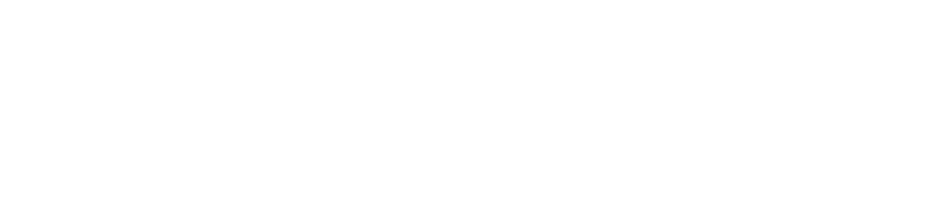
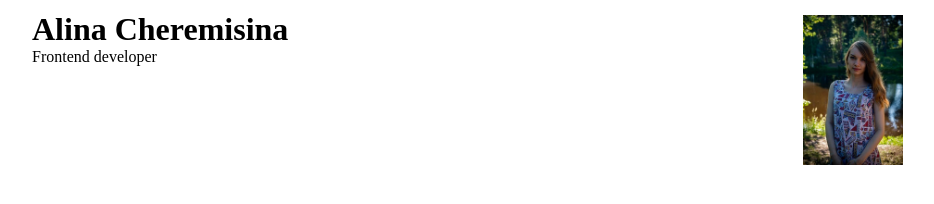
Before and after one commit to AlinaCheremisina/rsschool-cv, a plain HTML site: page index.html in a window 1280 px wide. Shown: the whole page, without its empty margins (82-1016 px from the left). Drawn offline with Linux system fonts and the light colour scheme.

Commit message:
feat: add header

```diff
--- a/index.html
+++ b/index.html
@@ -5,9 +5,19 @@
     <meta http-equiv="X-UA-Compatible" content="IE=edge">
     <meta name="viewport" content="width=device-width, initial-scale=1.0">
     <link rel="stylesheet" href="style.css">
-    <title>CV</title>
+    <title>CV Alina Cheremisina</title>
 </head>
 <body>
-
+  <div class="container">
+    <header>
+      <div class="left-side">
+        <h1>Alina Cheremisina</h1>
+        <p class="profession">Frontend developer</p>
+      </div>
+      <div class="right-side">
+        <img class="photo" src="./photo.jpg" alt="Photo">
+      </div>
+    </header>
+  </div>
 </body>
 </html>
--- a/style.css
+++ b/style.css
@@ -2,3 +2,42 @@ body {
   margin: 0;
   padding: 0;
 }
+
+.container {
+  display: flex;
+  justify-content: center;
+  width: 100vw;
+  height: 100vh;
+}
+
+header {
+  display: flex;
+  line-height: 28px;
+  width: 90%;
+  margin-top: 15px;
+}
+
+h1 {
+  margin: 0;
+  padding: 0;
+}
+
+.profession {
+  margin: 0;
+  padding: 0;
+}
+
+.left-side {
+  width: 70%;
+  height: auto;
+  margin-left: 50px;
+}
+
+.right-side {
+  width: 30%;
+  height: auto;
+}
+
+.photo {
+  width: 100px;
+}
```
